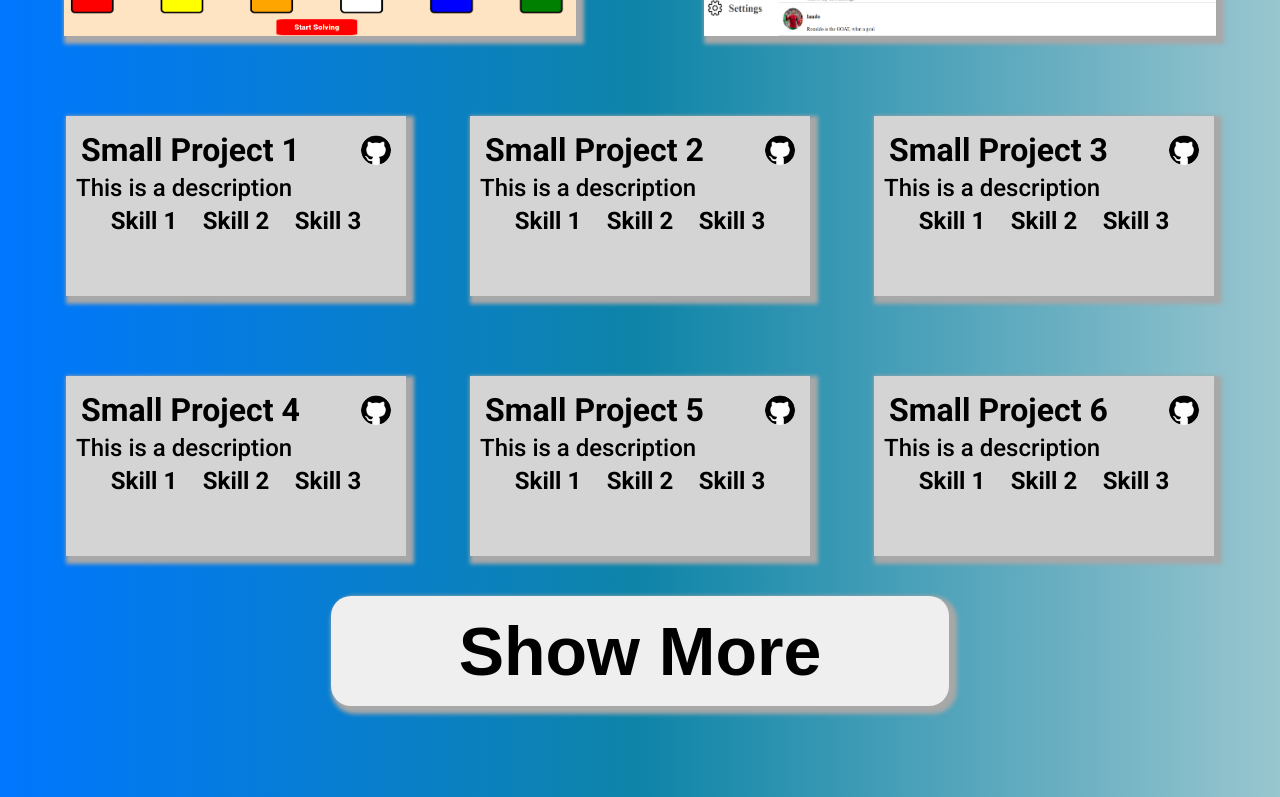
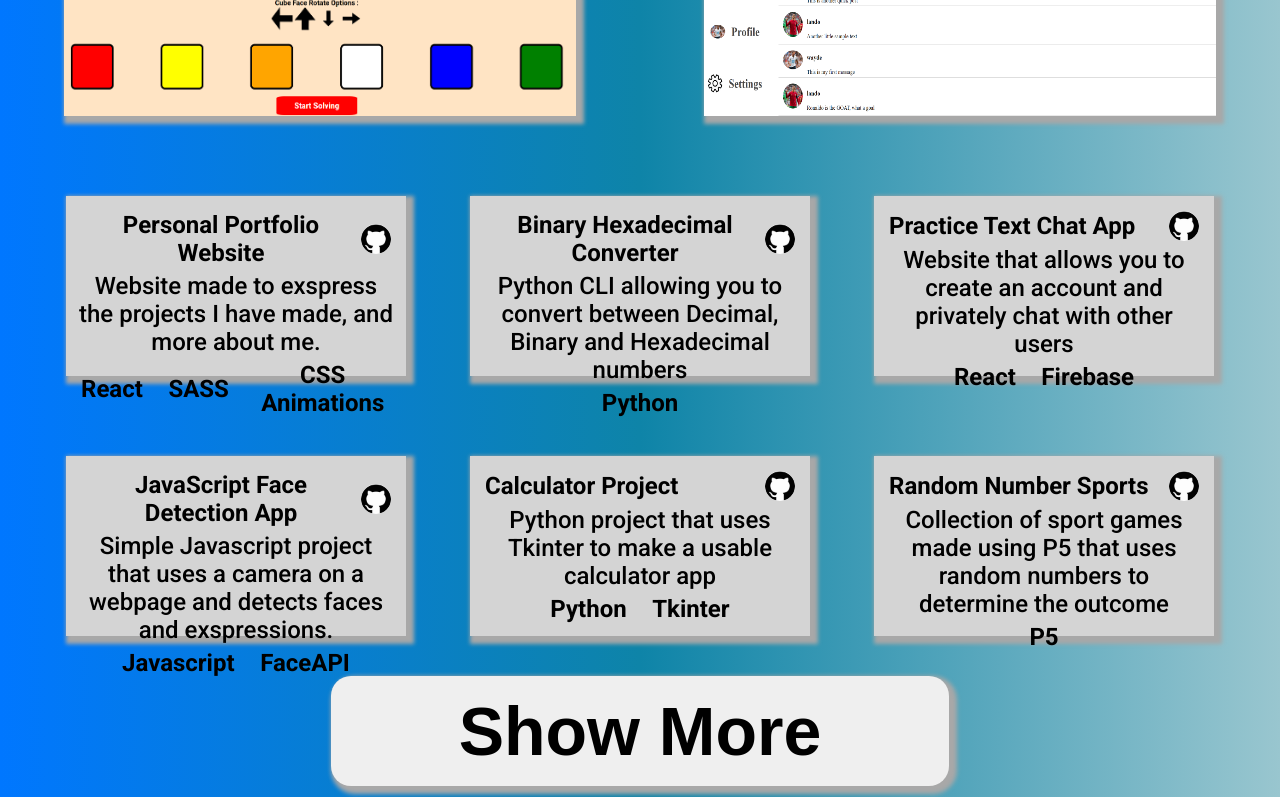
Before and after one commit to DanStew/Personal-Portfolio-Website, a React (Create React App) app: page / in a window 1280 px wide. Shown: the part 2920-3717 px from the top of the page. Built offline with nearby package versions, Linux system fonts and the light colour scheme.

Commit message:
Including projects content

```diff
--- a/src/Components/ContactMe.jsx
+++ b/src/Components/ContactMe.jsx
@@ -68,7 +68,7 @@ function ContactMe() {
           </div>
         </div>
         <div className="contactRight">
-          <p className="heading">Send me an Email</p>
+          <p className="heading">Send me a Message</p>
           <form action="#">
             <input
               onChange={(e) => setName(e.target.value)}
@@ -86,10 +86,10 @@ function ContactMe() {
               onChange={(e) => setTitle(e.target.value)}
               value={title}
               type="text"
-              placeholder="Enter the Email Title..."
+              placeholder="Enter the Title..."
             />
             <textarea rows="4" onChange={(e) => setMessage(e.target.value)} value={message} placeholder="Enter your Message..."></textarea>
-            <button onClick={() => sendEmail()} type="button">Send Email</button>
+            <button onClick={() => sendEmail()} type="button">Send Message</button>
           </form>
           {errorMsg != "" ? (
             <p className="error boldRegular">{errorMsg}</p>
--- a/src/Components/Projects.jsx
+++ b/src/Components/Projects.jsx
@@ -21,41 +21,41 @@ function Projects(){
                 <div className="mainProjectRow">
                     <MainProject
                         image={goalTrackerApp}
-                        title="Test Project 1"
-                        description="This is a test"
-                        skills={["Skill 1", "Skill 2","Skill 3"]}
-                        liveLink="google.com"
-                        githubLink="https://github.com/"
-                        finished={false}
+                        title="Goal Tracker App"
+                        description="Goal Tracking website which allows you to track your goals and make accounts to keep progress towards your goals.Also, includes some timetable functionality."
+                        skills={["React", "Firebase","SASS"]}
+                        liveLink="https://goaltrackerapp.com/"
+                        githubLink="https://github.com/DanStew/Goal-Tracker---The-Life-Goal-Website"
+                        finished={true}
                     />
                     <MainProject
                         image={FMPlayerAnalysis}
-                        title="Test Project 2"
-                        description="This is a test"
-                        skills={["Skill 1", "Skill 2","Skill 3"]}
-                        liveLink=""
-                        githubLink="https://github.com/"
+                        title="FM Player Analysis"
+                        description="Python project which allows you to generate scores depending on players abilities on Football Manager. Also, it includes the functionality to change the attribute rankings."
+                        skills={["Python", "PySide","Qt","QML"]}
+                        liveLink="https://fm-player-analysis.firebaseapp.com/"
+                        githubLink="https://github.com/DanStew/FM-Player-Analysis-Website"
                         finished={true}
                     />
                 </div>
                 <div className="mainProjectRow">
                     <MainProject
                         image={RubixCubeSolver}
-                        title="Test Project 3"
-                        description="This is a test"
-                        skills={["Skill 1", "Skill 2","Skill 3"]}
-                        liveLink="google.com"
-                        githubLink="https://github.com/"
-                        finished={true}
+                        title="Rubix Cube Solver"
+                        description="Website which allows you to input and control a Rubix Cube. Currently unfinished but have hopes of implementing some path finding algorithms to help the user solve the cubes"
+                        skills={["HTML", "Javascript","CSS"]}
+                        liveLink=""
+                        githubLink="https://github.com/DanStew/RubixCubeSolver"
+                        finished={false}
                     />
                     <MainProject
                         image={TwitterClone}
-                        title="Test Project 4"
-                        description="This is a test"
-                        skills={["Skill 1", "Skill 2","Skill 3"]}
-                        liveLink="google.com"
-                        githubLink="https://github.com/"
-                        finished={true}
+                        title="Twitter Clone"
+                        description="Website which implements some of the functionality of Twitter, including able to make accounts, posts and follow users. Currently unfinished but was mostly used to help learn React and Firebase"
+                        skills={["React", "Firebase","SASS"]}
+                        liveLink=""
+                        githubLink="https://github.com/DanStew/TwitterCloneProject"
+                        finished={false}
                     />
                 </div>
                 {/*
@@ -77,47 +77,47 @@ function Projects(){
             <div className="smallProjects">
                 <div className="smallProjectRow">
                     <SmallProject
-                        title="Small Project 1"
-                        description="This is a description"
-                        skills={["Skill 1", "Skill 2", "Skill 3"]}
-                        githubLink="https://github.com/"
+                        title="Personal Portfolio Website"
+                        description="Website made to exspress the projects I have made, and more about me."
+                        skills={["React", "SASS", "CSS Animations"]}
+                        githubLink="https://github.com/DanStew/Personal-Portfolio-Website"
                         finished={true}
                     />
                     <SmallProject
-                        title="Small Project 2"
-                        description="This is a description"
-                        skills={["Skill 1", "Skill 2", "Skill 3"]}
-                        githubLink="https://github.com/"
+                        title="Binary Hexadecimal Converter"
+                        description="Python CLI allowing you to convert between Decimal, Binary and Hexadecimal numbers"
+                        skills={["Python"]}
+                        githubLink="https://github.com/DanStew/BinaryHexadecimalConverter"
                         finished={true}
                     />
                     <SmallProject
-                        title="Small Project 3"
-                        description="This is a description"
-                        skills={["Skill 1", "Skill 2", "Skill 3"]}
-                        githubLink="https://github.com/"
+                        title="Practice Text Chat App"
+                        description="Website that allows you to create an account and privately chat with other users"
+                        skills={["React", "Firebase"]}
+                        githubLink="https://github.com/DanStew/PracticeTextChatApp"
                         finished={true}
                     />
                 </div>
                 <div className="smallProjectRow">
                     <SmallProject
-                        title="Small Project 4"
-                        description="This is a description"
-                        skills={["Skill 1", "Skill 2", "Skill 3"]}
-                        githubLink="https://github.com/"
+                        title="JavaScript Face Detection App"
+                        description="Simple Javascript project that uses a camera on a webpage and detects faces and exspressions."
+                        skills={["Javascript", "FaceAPI"]}
+                        githubLink="https://github.com/DanStew/Javascript-Face-Detection-App"
                         finished={true}
                     />
                     <SmallProject
-                        title="Small Project 5"
-                        description="This is a description"
-                        skills={["Skill 1", "Skill 2", "Skill 3"]}
-                        githubLink="https://github.com/"
+                        title="Calculator Project"
+                        description="Python project that uses Tkinter to make a usable calculator app"
+                        skills={["Python", "Tkinter"]}
+                        githubLink="https://github.com/DanStew/Calculator-Project"
                         finished={true}
                     />
                     <SmallProject
-                        title="Small Project 6"
-                        description="This is a description"
-                        skills={["Skill 1", "Skill 2", "Skill 3"]}
-                        githubLink="https://github.com/"
+                        title="Random Number Sports"
+                        description="Collection of sport games made using P5 that uses random numbers to determine the outcome"
+                        skills={["P5"]}
+                        githubLink="https://github.com/DanStew/RandomNumberSports"
                         finished={true}
                     />
                 </div>
@@ -128,17 +128,18 @@ function Projects(){
                     <div className="showMoreProjects">
                         <div className="smallProjectRow">
                             <SmallProject
-                                title="Small Project 7"
-                                description="This is a description"
-                                skills={["Skill 1", "Skill 2", "Skill 3"]}
-                                githubLink="https://github.com/"
+                                title="League Table and Knockout Fixture Generator"
+                                description="Website that allows you to generate a football league table or knockout tournament"
+                                skills={["HTML", "Javascript", "CSS"]}
+                                githubLink="https://github.com/DanStew/Computer-Science-NEA"
                             />
                             <SmallProject
-                                title="Small Project 8"
-                                description="This is a description and the helo djdjjsd asjd aassn dsjdsndn MSMDSM dnsdns d"
-                                skills={["Skill1", "Skill2", "Skill3","Skill4"]}
-                                githubLink="https://github.com/"
+                                title="Python Games"
+                                description="Collection of Python Games made using Pygame"
+                                skills={["Python", "Pygame"]}
+                                githubLink="https://github.com/DanStew/Python-Games"
                             />
+                            {/* This is how you make an empty small project, to format them correctly */}
                             <div className="emptySmallProject"></div>
                         </div>
                     </div>
--- a/src/Components/SmallProject.jsx
+++ b/src/Components/SmallProject.jsx
@@ -5,7 +5,7 @@ function SmallProject({title,description,skills,githubLink,finished}){
     return(
         <div className="smallProject">
             <div className="headerLine">
-                <p className="subheading">{title}</p>
+                <p className="boldRegular">{title}</p>
                 <img onClick={() => window.open(githubLink)}src={githubLogo} alt="Link to Github" />
             </div>
             <div className="content">
--- a/src/Styles/mainSections.scss
+++ b/src/Styles/mainSections.scss
@@ -233,14 +233,14 @@ p{
         .smallProjectRow{gap:5vw;}
 
         .mainProject{
-            height: 30vh;
+            height: 35vh;
             width: 40vw;
             position: relative;
             overflow-y: hidden;
             box-shadow: 4px 4px 4px 4px rgb(168, 168, 168);
 
             img{
-                height: 30vh;
+                height: 35vh;
                 width: 40vw;
                 position: absolute;
                 top: 0;
@@ -250,7 +250,7 @@ p{
             }
 
             .projectContent{
-                height: 25vh;
+                height: 30vh;
                 width: 40vw;
                 position: absolute;
                 bottom: 0;
@@ -258,7 +258,16 @@ p{
                 opacity: 0;
                 z-index: 2;
                 background-color: rgb(168, 168, 168);
-                p{color:black;}
+                display: flex;
+                justify-content: center;
+                align-items: center;
+                gap: 6px;
+                flex-direction: column;
+
+                p{
+                    padding: 0px 10px;
+                    color:black;
+                }
                 transition: opacity 1s;
             }
 
@@ -278,7 +287,7 @@ p{
 
                 button{
                     padding: 10px;
-                    width: 30%;
+                    width: 100%;
                     border: none;
                     border-radius: 25px;
                     cursor: pointer;
@@ -290,7 +299,7 @@ p{
                     font-weight: 600;
 
                     &:hover{
-                        background-color: rgb(182, 182, 182);
+                        background-color: rgb(226, 226, 226);
                     }
                 }
             }
@@ -302,7 +311,7 @@ p{
             height: 20vh;
             background-color: rgb(212, 212, 212);
             box-shadow: 4px 4px 4px 4px rgb(168, 168, 168);
-            text-align-last: left;
+            text-align-last: center;
             padding: 10px;
             transition: transform 2s;
 
```
Also changed, not shown: src/Components/MainProject.jsx (+0 -16 lines).
